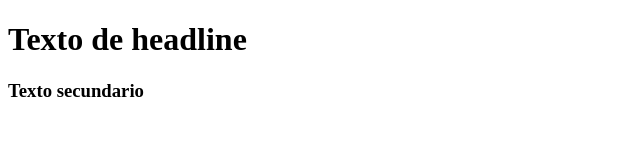
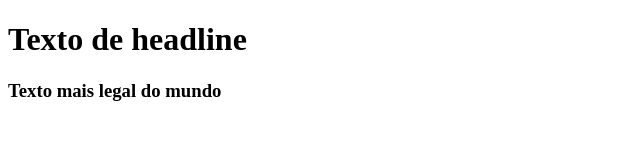
Before and after one commit to yurimq64/GitAmbDesSoft, a plain HTML site: page index.html in a window 1280 px wide. Shown: the whole page, without its empty margins (0-640 px from the left). Drawn offline with Linux system fonts and the light colour scheme.

Commit message:
Alterando texto do h3

```diff
--- a/index.html
+++ b/index.html
@@ -9,6 +9,6 @@
 </head>
 <body>
     <h1>Texto de headline</h1>
-    <h3>Texto secundario</h3>
+    <h3>Texto mais legal do mundo</h3>
 </body>
 </html>
```
